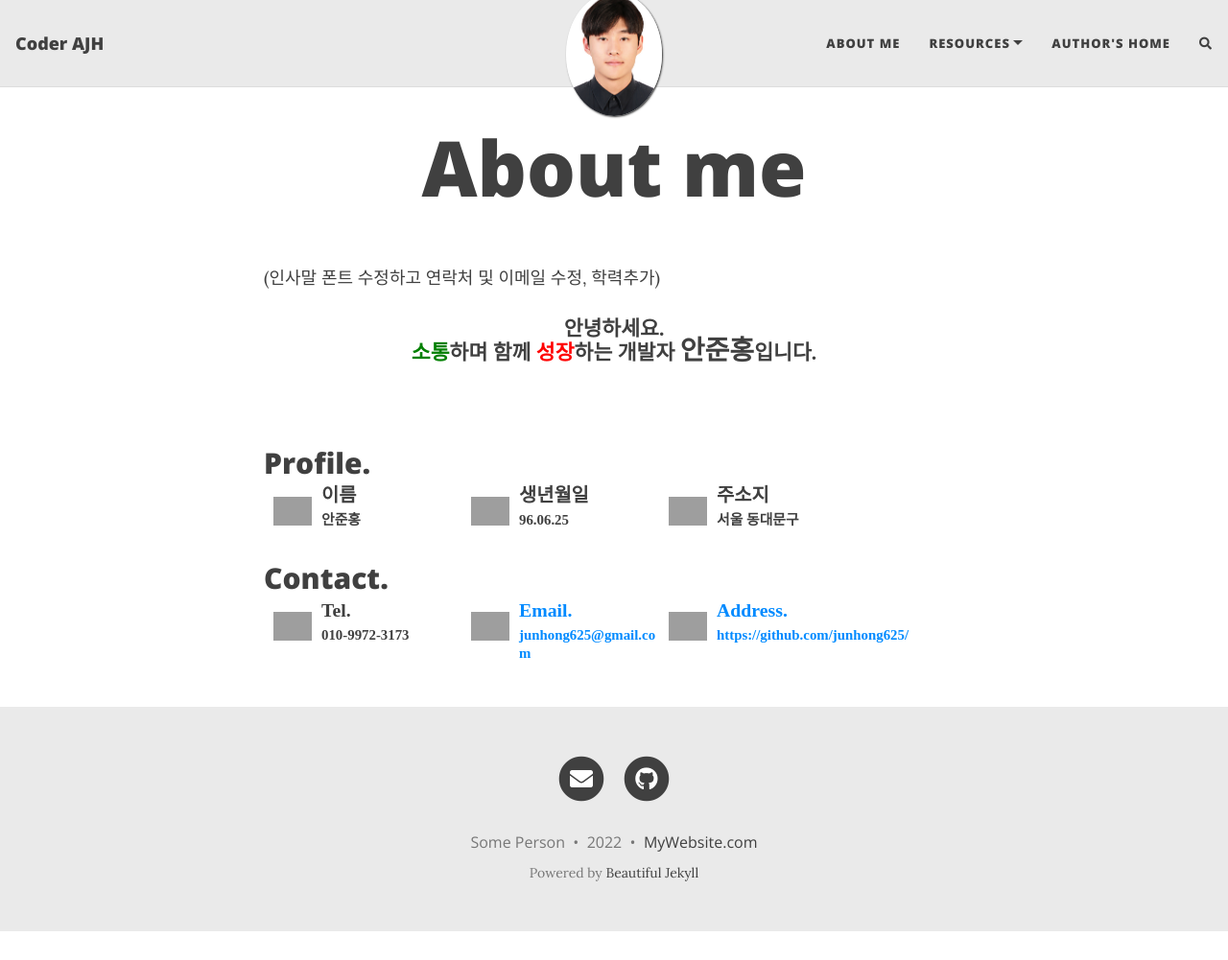
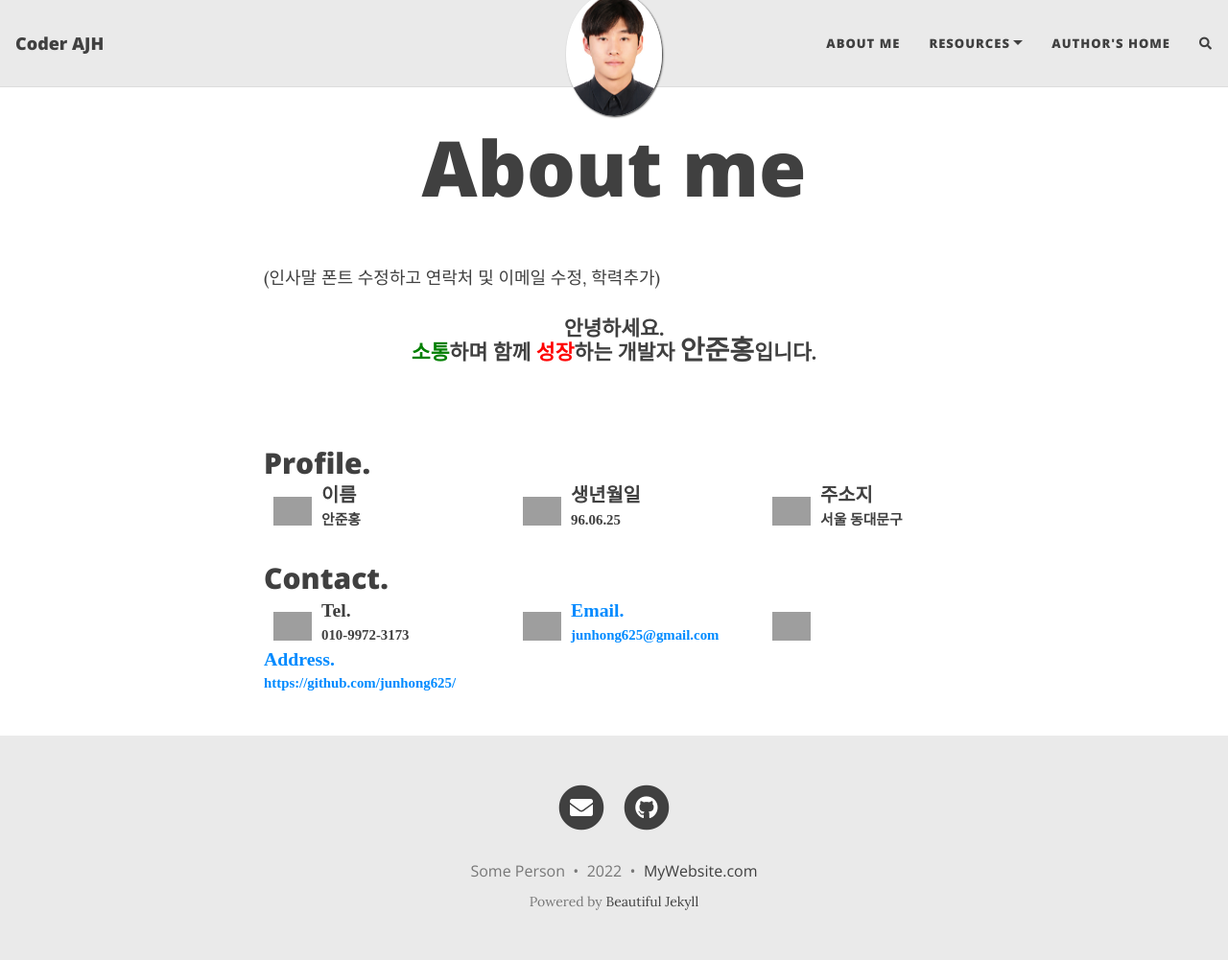
Before and after one commit to junhong625/junhong625.github.io, a Jekyll site: the page built from aboutme.md, in a window 1280 px wide and 1001 px high. Shown: the whole window at 96% size. Built offline with Jekyll 4.4.1, drawn with Linux system fonts in a browser that asks for light colours; nearby versions of some CDN libraries; comment, search, counter and statistics services are not loaded; grey boxes are pictures that could not be loaded.

Commit message:
Update aboutme.md

```diff
--- a/aboutme.md
+++ b/aboutme.md
@@ -17,13 +17,13 @@ subtitle:
 <div style="float: left; padding: 10px;">
     <img src="https://user-images.githubusercontent.com/83000975/153178663-f5732bd8-0076-4296-b97e-a606141512d3.png" height=30 weight=30>
 </div>
-<div style="font: normal bold 1.1em/1em 'sans-serif'; float: left; width: 20%;">
+<div style="font: normal bold 1.1em/1em 'sans-serif'; float: left; width: 200px;">
 이름 <br> <sub>안준홍</sub>
 </div>
 <div style="float: left; padding: 10px;">
     <img src="https://user-images.githubusercontent.com/83000975/153190863-3566ca35-1643-4c4d-b99c-7deeeeca09cc.jpg" height=30 weight=30>
 </div>
-<div style="font: normal bold 1.1em/1em 'sans-serif'; float: left; width: 20%;">
+<div style="font: normal bold 1.1em/1em 'sans-serif'; float: left; width: 200px;">
 생년월일 <br> <sub>96.06.25</sub>
 </div>
 <div style="float: left; padding: 10px;">
@@ -40,14 +40,14 @@ subtitle:
 <div style="float: left; padding: 10px;">
 <img src="https://user-images.githubusercontent.com/83000975/153432019-7ee7cfb4-cadd-40d4-b817-81ffb7819e06.png" height=30 weight=30>
 </div>
-<div style="font: normal bold 1.1em/1em 'sans-serif'; float: left; width: 20%;">
+<div style="font: normal bold 1.1em/1em 'sans-serif'; float: left; width: 200px;">
 Tel. <br><sub>010-9972-3173</sub>
 </div>
 
 <div style="float: left; padding: 10px;">
 <img src="https://user-images.githubusercontent.com/83000975/153433238-c3342961-6de3-4d4d-b417-d35447a24aed.jpg" height=30 weight=30>
 </div>
-<div style="font: normal bold 1.1em/1em 'sans-serif'; float: left; width: 20%;">
+<div style="font: normal bold 1.1em/1em 'sans-serif'; float: left; width: 200px;">
 <a href="mailto:junhong625@gmail.com">
 Email. <br><sub>junhong625@gmail.com</sub>
 </a>
```
